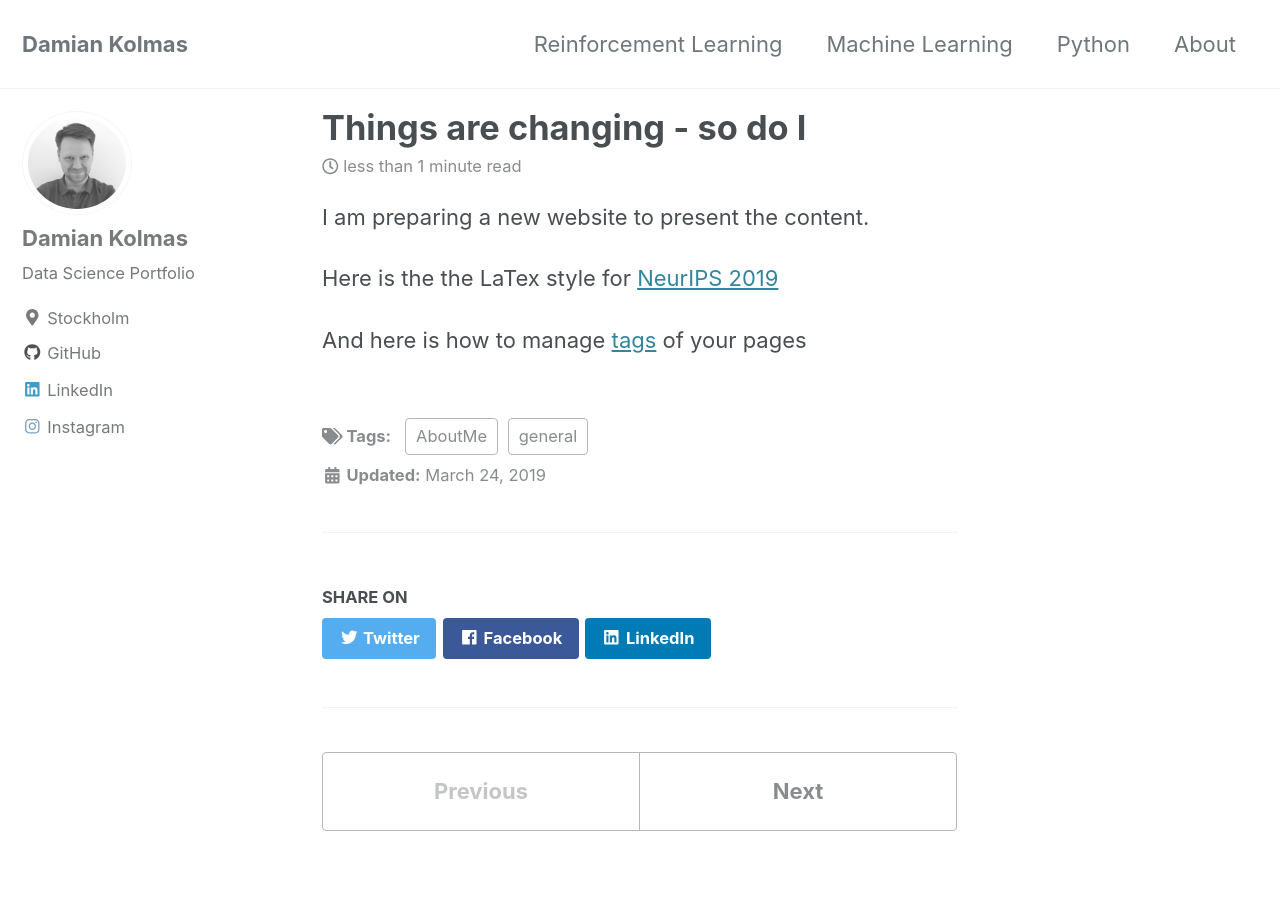
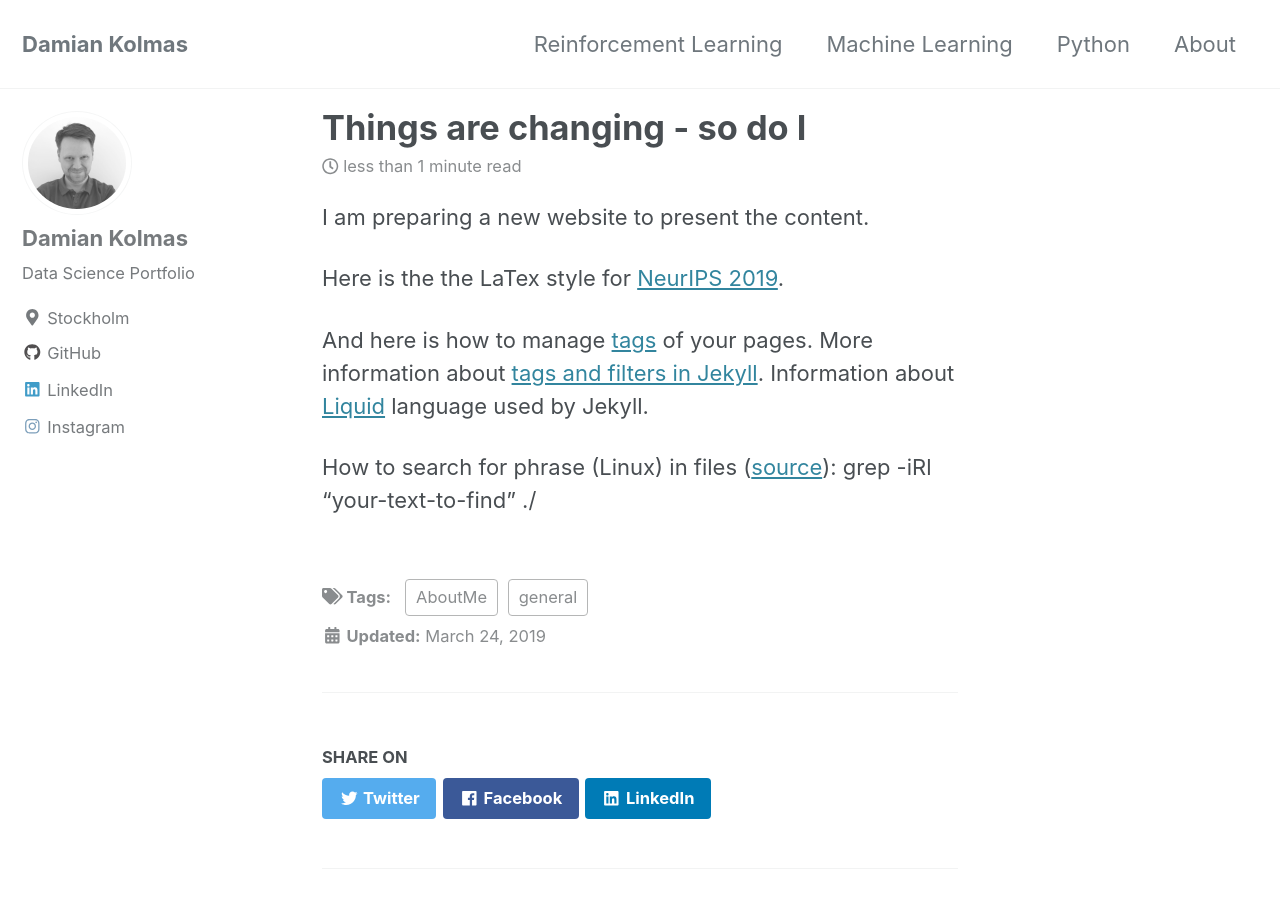
Before and after one commit to DKolmas/DKolmas.github.io, a Jekyll site: the page built from _posts/2019-03-24-Working-On-New-Page.md, in a window 1280 px wide and 900 px high. Built offline with Jekyll 4.4.1, drawn with Linux system fonts in a browser that asks for light colours; cached includes are drawn as plain includes.

Commit message:
adding links to useful websites

```diff
--- a/_posts/2019-03-24-Working-On-New-Page.md
+++ b/_posts/2019-03-24-Working-On-New-Page.md
@@ -9,10 +9,18 @@ mathjax: "true"
 
 I am preparing a new website to present the content.
 
-Here is the the LaTex style for [NeurIPS 2019][1]
+Here is the the LaTex style for [NeurIPS 2019][1].
 
-And here is how to manage [tags][2] of your pages
+And here is how to manage [tags][2] of your pages.
+More information about [tags and filters in Jekyll][4].
+Information about [Liquid][5] language used by Jekyll.
+
+How to search for phrase (Linux) in files ([source][3]):
+grep -iRl "your-text-to-find" ./
 
 
 [1]:{{ site.url }}/download/neurips-2019.pdf
 [2]:https://longqian.me/2017/02/09/github-jekyll-tag/
+[3]:https://winaero.com/blog/find-files-containing-text-linux/
+[4]:https://jekyllrb.com/docs/liquid/
+[5]:https://shopify.github.io/liquid/basics/introduction/
```
